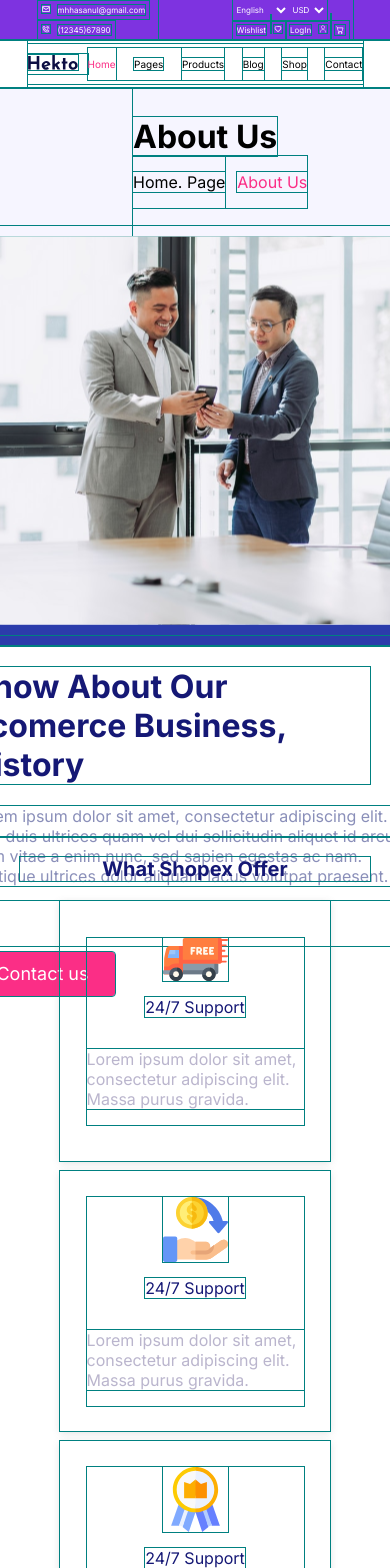
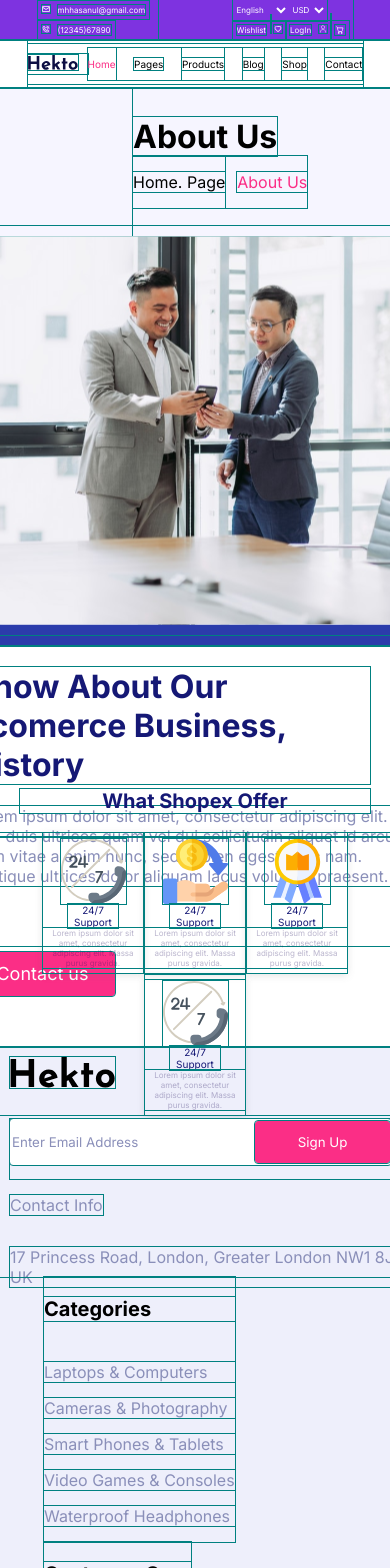
Before and after one commit to Margarita792/Hekto-Furniture, a React (Vite) app: page /aboutUs in a window 390 px wide. Shown: the top 1568 px of the page. Built offline with nearby package versions, Linux system fonts and the light colour scheme.

Commit message:
chore: make for adaptive

```diff
--- a/src/components/HomePage/LatestProducts/LatestProducts.module.css
+++ b/src/components/HomePage/LatestProducts/LatestProducts.module.css
@@ -166,16 +166,61 @@
         font-size: 20px;
         text-align: center;
     }
+    .wrapper{
+        gap: 30px;
+    }
     .wrapTitle {
         font-size: 13px;
         width: 100%;
         flex-wrap: wrap;
         align-items: center;
         text-align: center;
+        margin-bottom: 10px;
     }
     .wrapCard {
         margin: 0px;
+        width: 160px;
+        height: 205px;
+
     }
+    .card {
+        display: flex;
+        align-items: center;
+        justify-content: center;
+        width:156px;
+        height: 160px;
+        margin: 0px;
+        padding: 0px;
 
-
+    }
+    .wrapIcons {
+        display: none;
+    }
+    .image {
+        position: relative;
+        bottom: 30px;
+        left: 0px;
+        width: 100px;
+        height: 100px;
+        margin: 0px;
+    }
+    .wrapTitlePrice {
+        display: flex;
+        flex-wrap: wrap;
+        width: 160px;
+    }
+    .textTitleProduct{
+        margin: 0px;
+    }
+    .wrapTitlePrice{
+        display: flex;
+        justify-content: center;
+    }
+    .textNewPrice {
+        color: #151875;
+        margin: 0px 10px 0px 0px;
+    }
+    .textOldPrice {
+       margin: 0px;
+    }
 }
--- a/src/components/HomePage/ShopexOffer/ShopexOffer.module.css
+++ b/src/components/HomePage/ShopexOffer/ShopexOffer.module.css
@@ -46,11 +46,46 @@
     }
 }
 @media (max-width:480px) {
+    .container{
+        width: 100%;
+        height: 210px;
+        margin: 0px;
+        display: flex;
+        justify-content: center;
+    }
     .title{
         font-size: 20px;
         width: 350px;
     }
     .wrapCard {
-        margin-bottom: 10px;
+
+        width: 100px;
+        height: 140px;
+        margin: 0px;
+    }
+    .wrapper {
+        gap:2px;
+        display: flex;
+        flex-wrap: wrap;
+    }
+
+    .card {
+        width: 100px;
+        height: 130px;
+        display: flex;
+        justify-content: center;
+    }
+    .titleCard {
+        font-size: 10px;
+        width: 50px;
+        margin: 0px;
+        text-align: center;
+
+    }
+    .textCard {
+        font-size: 8px;
+        width: 100px;
+        margin: 0px;
+        text-align: center;
     }
 }
--- a/src/components/HomePage/ShopexOffer/ShopexOffer.tsx
+++ b/src/components/HomePage/ShopexOffer/ShopexOffer.tsx
@@ -1,5 +1,5 @@
 import style from './ShopexOffer.module.css';
-import image1 from '../../../assets/HomePage/ShopexOffer/Group.svg';
+import image1 from '../../../assets/HomePage/ShopexOffer/24-hours-support 1.svg';
 import image2 from '../../../assets/HomePage/ShopexOffer/cashback 1.svg';
 import image3 from '../../../assets/HomePage/ShopexOffer/premium-quality 1.svg';
 import image4 from '../../../assets/HomePage/ShopexOffer/24-hours-support 1.svg';
--- a/src/components/HomePage/TrendingProducts/TrendingProducts.module.css
+++ b/src/components/HomePage/TrendingProducts/TrendingProducts.module.css
@@ -227,7 +227,7 @@
     .innerText {
         width: 100%;
         height: auto;
-        padding: 10px;
+        padding: 0px;
         text-align: center;
     }
 
--- a/src/components/HomePage/TrendingProducts/TrendingProducts.tsx
+++ b/src/components/HomePage/TrendingProducts/TrendingProducts.tsx
@@ -13,12 +13,13 @@ import { Link } from 'react-router-dom';
 function TrendingProducts() {
     const products = useSelector(selectProducts);
     const { t } = useTranslation();
+    const isPhone = ()=> window.matchMedia("(max-width:480px)").matches;
     return (
         <>
         <div className={style.container}>
         <p className={style.titleContainer}>{t("trendingProducts.title")}</p>
             <div  className={style.wrapper}>
-            {products.slice(6,10)
+            {products.slice(6,isPhone()?7:10)
             .map((item: TypeProducts, index) => {
                 return (
                     <Link className={style.link} to={`/productDetails/${item.id}`}>
@@ -29,8 +30,8 @@ function TrendingProducts() {
                     <div className={style.innerText}>
                         <p className={style.textInnerText}>{item.title} </p>
                         <div className={style.innerPrice}>
-                            <p className={style.newPrice}>{item.price.toFixed(2)}</p>
-                            <p className={style.oldPrice}>{item.oldPrice.toFixed(2)} </p>
+                            <p className={style.newPrice}>${item.price.toFixed(2)}</p>
+                            <p className={style.oldPrice}>${item.oldPrice.toFixed(2)} </p>
                         </div>
                     </div>
                 </div>
--- a/src/components/HomePage/UniqueFeatures/UniqueFeatures.module.css
+++ b/src/components/HomePage/UniqueFeatures/UniqueFeatures.module.css
@@ -98,7 +98,7 @@
 
 @media (max-width: 480px) {
     .container {
-        padding: 30px 10px;
+        padding: 0px;
     }
 
     .title {
```
